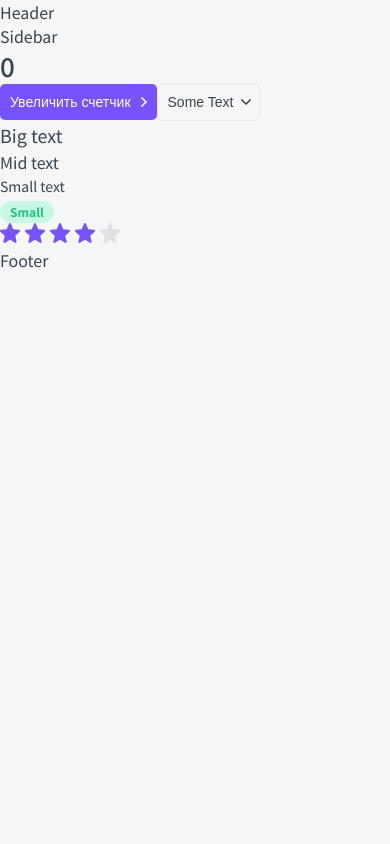
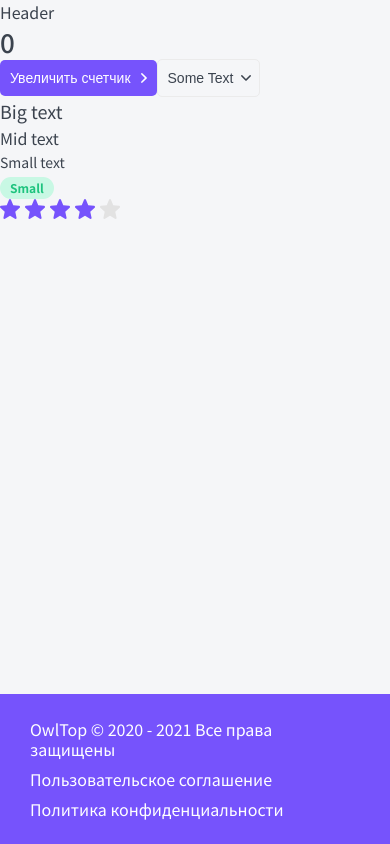
Before and after one commit to tyumen-777/top-app, a Next.js app: page / in a window 390 px wide. Built offline with nearby package versions, Linux system fonts and the light colour scheme.

Commit message:
feat: сверстал footer

```diff
--- a/layout/Footer/Footer.module.css
+++ b/layout/Footer/Footer.module.css
@@ -0,0 +1,23 @@
+.footer {
+	display: grid;
+
+	padding: 25px 30px;
+
+	color: var(--white);
+	background-color: var(--primary);
+	grid-template-columns: 1fr auto auto;
+	gap: 10px 40px;
+
+	font-size: 16px;
+	line-height: 20px;
+}
+
+.footer a:hover {
+	color: var(--gray-light);
+}
+
+@media (max-width: 765px) {
+	.footer {
+		grid-template-columns: 1fr;
+	}
+}
--- a/layout/Footer/Footer.tsx
+++ b/layout/Footer/Footer.tsx
@@ -1,13 +1,17 @@
 import cn from 'classnames';
 import {FooterProps} from './Footer.props';
 import styles from './Footer.module.css';
+import {format} from 'date-fns';
+import {addYears} from "date-fns/esm/fp";
 
 
-const Footer = ({...props}: FooterProps): JSX.Element => {
+const Footer = ({className, ...props}: FooterProps): JSX.Element => {
     return (
-        <div {...props} >
-            Footer
-        </div>
+        <footer className={cn(className, styles.footer)} {...props}>
+            <div>OwlTop © 2020 - {format(new Date(), 'yyyy')} Все права защищены</div>
+            <a href='#'>Пользовательское соглашение</a>
+            <a href='#'>Политика конфиденциальности</a>
+        </footer>
     );
 };
 
--- a/layout/Layout.module.css
+++ b/layout/Layout.module.css
@@ -0,0 +1,48 @@
+.wrapper {
+	display: grid;
+	grid-template-columns: auto  230px minmax(320px, 1200px) auto;
+	grid-template-rows: auto 1fr auto;
+	gap: 0 30px;
+
+	min-height: 100vh;
+	grid-template-areas:
+		". header header ."
+		". sidebar body ."
+		"footer footer footer footer";
+}
+
+.header {
+	grid-area: header;
+
+	display: none;
+}
+
+.sidebar {
+	grid-area: sidebar;
+}
+
+.body {
+	grid-area: body;
+}
+
+.footer {
+	grid-area: footer;
+}
+
+@media (max-width: 765px) {
+	.wrapper {
+		grid-template-columns: minmax(320px, 1fr);
+		grid-template-areas:
+			"header"
+			"body"
+			"footer";
+	}
+
+	.sidebar {
+		display: none;
+	}
+
+	.header {
+		display: block;
+	}
+}
--- a/layout/Layout.tsx
+++ b/layout/Layout.tsx
@@ -9,16 +9,14 @@
 
 export const Layout = ({children}: LayoutProps): JSX.Element => {
     return (
-        <>
-            <Header/>
-            <div>
-                <Sidebar/>
-                <div>
+        <div className={styles.wrapper}>
+            <Header className={styles.header} />
+                <Sidebar className={styles.sidebar} />
+                <div className={styles.body}>
                     {children}
                 </div>
-            </div>
-            <Footer/>
-        </>
+            <Footer className={styles.footer} />
+        </div>
     )
 };
 
--- a/package.json
+++ b/package.json
@@ -11,6 +11,7 @@
     "stylelint": "stylelint \"**/*.css\" --fix"
   },
   "dependencies": {
+    "date-fns": "^2.24.0",
     "next": "11.1.2",
     "react": "17.0.2",
     "react-dom": "17.0.2"
```
Also changed, not shown: 1 other file (tests, documents, lock files or other folders).
